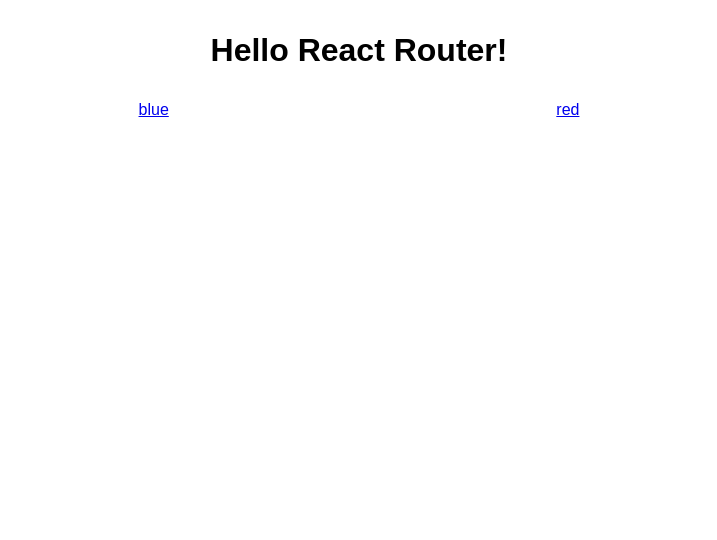
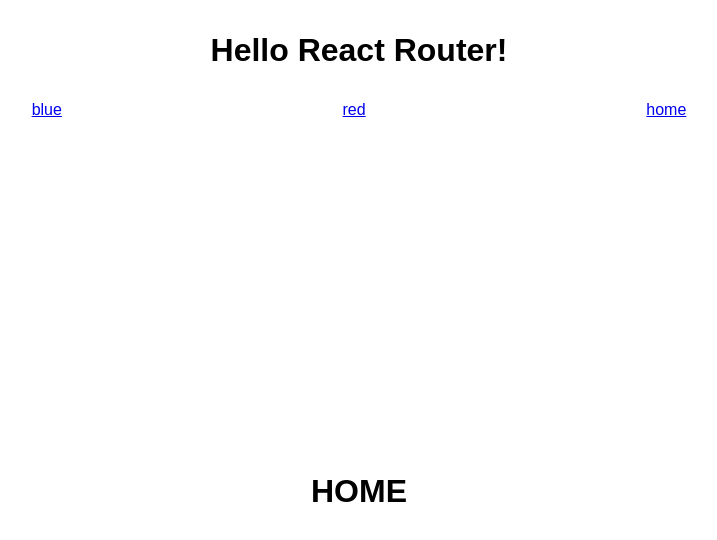
Before and after one commit to roy-is-our-boy13/Block-28-Workshop-React-Router, a React (Vite) app in the folder React Router/: page / in a window 1280 px wide. Shown: the top 540 px of the page, without its empty margins (313-1030 px from the left). Built offline with nearby package versions, Linux system fonts and the light colour scheme.

Commit message:
Some Updates.

```diff
--- a/React Router/src/App.jsx
+++ b/React Router/src/App.jsx
@@ -5,6 +5,7 @@
 import './App.css'
 import Blue from './components/Blue.jsx';
 import Red from './components/Red.jsx';
+import Home from './components/Home.jsx';
 
 function App()
 {
@@ -14,11 +15,13 @@
       <div id="navbar">
         <Link to="/blue">blue</Link>
         <Link to="/red">red</Link>
+        <Link to="/">home</Link>
       </div>
       <div id="main-section">
         <Routes>
           <Route path="/blue" element={<h1>Blue</h1>} />
           <Route path="/red" element={<h1>Red</h1>} />
+          <Route path="/" element={<Home />} />
         </Routes>
       </div>
     </div>);
--- a/React Router/src/components/Home.jsx
+++ b/React Router/src/components/Home.jsx
@@ -0,0 +1,8 @@
+export default function Home()
+{
+    return(
+      <div className="home">
+        <h1>HOME</h1>
+      </div>
+    );
+  }
```
